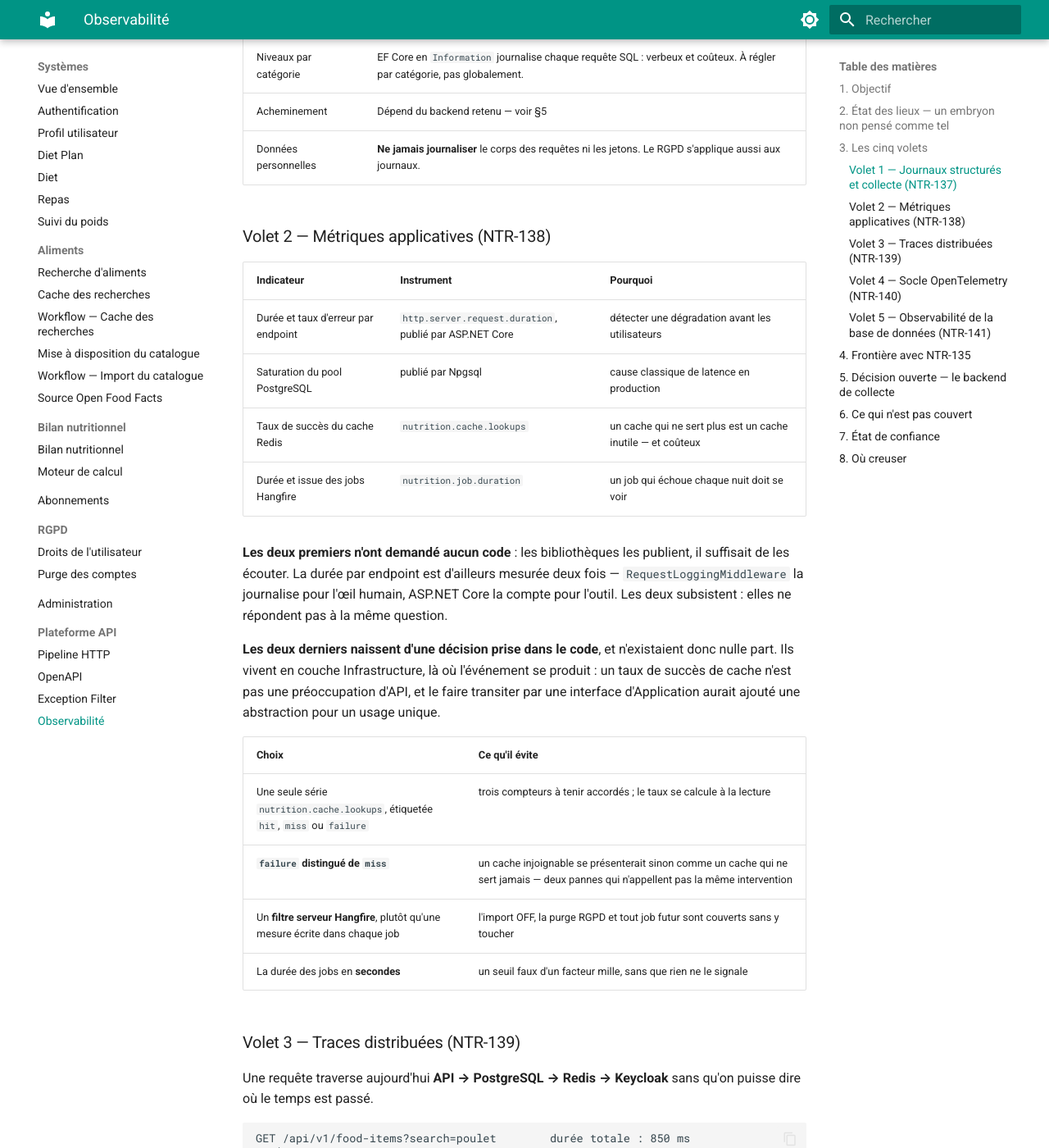
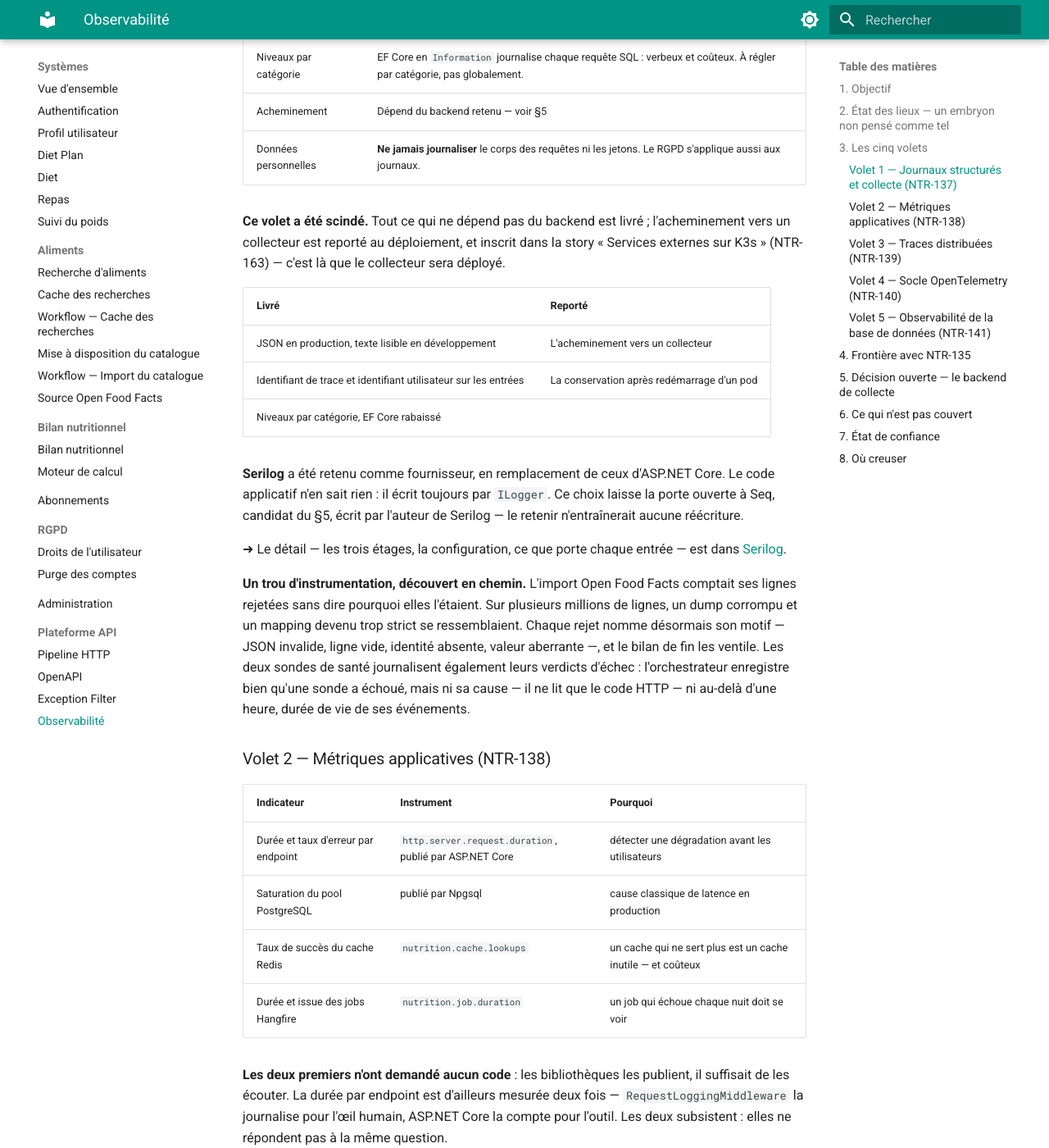
Before and after one commit to MGNetworking/docs-nutrition, an MkDocs documentation site: the page built from pages/backend/systemes/plateforme/observabilite.md, in a window 1280 px wide and 1400 px high, scrolled down 1742 px. Shown: the whole window at 82% size. Built offline with MkDocs 1.6.1 and Material for MkDocs 9.7.7, drawn with Linux system fonts in a browser that asks for light colours; some of the changed text lies outside the part shown.

Commit message:
docs(observabilite): fiche Serilog et volet 1 scinde #NTR-137
briques/serilog.md : fiche neuve, publiee dans la navigation. Elle pose les trois
etages — ILogger reste l abstraction, Serilog occupe l etage fournisseur, les
sinks sont les destinations — sans quoi le choix entre ASP.NET Core et Serilog
parait etre une alternative, alors que les deux n occupent pas le meme etage.
Elle dit aussi ce qui a ete ecarte : le sink fichier avec rotation, qui
survivrait au redemarrage d un pod mais va contre la pratique etablie sous
Kubernetes et n en rend pas les journaux requetables.

observabilite.md : le volet 1 est scinde, avec ce qui est livre et ce qui est
reporte. Le paragraphe 5 explique desormais pourquoi la decision du backend ne
peut pas etre prise aujourd hui — deux de ses trois criteres supposent une
production qui tourne, laquelle attend un VPS non loue — et ce que les choix deja
faits impliquent pour elle. Le volet 4 est corrige : ce n est plus le logger d
ASP.NET Core qui ecrit sur la console, mais Serilog.

L etat de confiance gagne trois lignes verifiees et trois reserves : la portee
UserId n est eprouvee par aucun test, faute de code journalisant en aval du
middleware ; la journalisation des sondes non plus ; le format JSON de production
n a jamais ete observe.

Les comptes passent de 773 a 780 tests — 626 au niveau 1, 115 au niveau 2.

Co-Authored-By: Claude Opus 5 <noreply@anthropic.com>

```diff
--- a/mkdocs.yml
+++ b/mkdocs.yml
@@ -139,6 +139,7 @@ nav:
     - Environnement local: backend/briques/environnement-local.md
     - Redis: backend/briques/redis.md
     - Hangfire: backend/briques/hangfire.md
+    - Serilog: backend/briques/serilog.md
     - Keycloak Admin: backend/briques/keycloak-admin.md
     - Stripe: backend/briques/stripe.md
     - Publication de la documentation: backend/briques/publication-docs.md
--- a/pages/backend/systemes/plateforme/observabilite.md
+++ b/pages/backend/systemes/plateforme/observabilite.md
@@ -54,6 +54,31 @@ Passer d'une sortie console non structurée à des journaux exploitables et cons
 | Niveaux par catégorie | EF Core en `Information` journalise chaque requête SQL : verbeux et coûteux. À régler par catégorie, pas globalement. |
 | Acheminement | Dépend du backend retenu — voir §5 |
 | Données personnelles | **Ne jamais journaliser** le corps des requêtes ni les jetons. Le RGPD s'applique aussi aux journaux. |
+
+**Ce volet a été scindé.** Tout ce qui ne dépend pas du backend est livré ; l'acheminement vers un
+collecteur est reporté au déploiement, et inscrit dans la story « Services externes sur K3s »
+(NTR-163) — c'est là que le collecteur sera déployé.
+
+| Livré | Reporté |
+|---|---|
+| JSON en production, texte lisible en développement | L'acheminement vers un collecteur |
+| Identifiant de trace et identifiant utilisateur sur les entrées | La conservation après redémarrage d'un pod |
+| Niveaux par catégorie, EF Core rabaissé | |
+
+**Serilog** a été retenu comme fournisseur, en remplacement de ceux d'ASP.NET Core. Le code
+applicatif n'en sait rien : il écrit toujours par `ILogger`. Ce choix laisse la porte ouverte à Seq,
+candidat du §5, écrit par l'auteur de Serilog — le retenir n'entraînerait aucune réécriture.
+
+➜ Le détail — les trois étages, la configuration, ce que porte chaque entrée — est dans
+[Serilog](../../briques/serilog.md).
+
+**Un trou d'instrumentation, découvert en chemin.** L'import Open Food Facts comptait ses lignes
+rejetées sans dire pourquoi elles l'étaient. Sur plusieurs millions de lignes, un dump corrompu et
+un mapping devenu trop strict se ressemblaient. Chaque rejet nomme désormais son motif — JSON
+invalide, ligne vide, identité absente, valeur aberrante —, et le bilan de fin les ventile. Les deux
+sondes de santé journalisent également leurs verdicts d'échec : l'orchestrateur enregistre bien
+qu'une sonde a échoué, mais ni sa cause — il ne lit que le code HTTP — ni au-delà d'une heure, durée
+de vie de ses événements.
 
 ### Volet 2 — Métriques applicatives (NTR-138)
 
@@ -143,8 +168,7 @@ distinguera une mesure de production d'une mesure de recette une fois collectée
 
 Deux choix méritent d'être connus. Les **sondes de santé sont exclues des traces** — le kubelet les
 interroge en continu et noierait tout le reste sous leur volume. Les **journaux n'ont pas de sortie
-console** : le logger d'ASP.NET Core écrit déjà là, les doubler rendrait la console illisible ; leur
-format et leur enrichissement relèvent de NTR-137.
+console par ce chemin** : c'est Serilog qui écrit là, les doubler rendrait la console illisible.
 
 ### Volet 5 — Observabilité de la base de données (NTR-141)
 
@@ -178,6 +202,20 @@ NTR-135 est autonome : il ne dépend pas de cet epic et ne doit pas l'attendre.
 **Critères pour trancher :** volume de journaux attendu, temps d'exploitation acceptable sur le VPS,
 et sensibilité des données qui transiteraient par un tiers.
 
+**Deux des trois critères supposent une production qui tourne**, laquelle dépend d'un VPS non encore
+loué. Attendre cette décision pour avancer revenait donc à attendre le VPS : c'est la raison pour
+laquelle le volet 1 a été scindé plutôt que suspendu.
+
+**Ce que les choix déjà faits impliquent pour cette décision :**
+
+| Signal | Conséquence |
+|---|---|
+| Les mesures sortent en **OTLP**, protocole standard | les trois candidats le consomment indifféremment — aucun n'est favorisé |
+| Les journaux passent par **Serilog** | retenir Seq n'entraînerait aucune réécriture : les deux ont le même auteur, et le sink s'ajoute par configuration |
+
+Autrement dit, Seq est devenu un peu moins coûteux que les deux autres, sans que la décision soit
+prise pour autant.
+
 > Une fois la décision prise, l'inscrire dans le tableau des décisions d'architecture de
 > `CLAUDE.md`, au même titre que docker-compose ou K3s.
 
@@ -197,8 +235,12 @@ et sensibilité des données qui transiteraient par un tiers.
 | ✅ | Le socle OpenTelemetry est enregistré et porte l'identité du service — quatre cas de niveau 2 (NTR-140) |
 | ✅ | Le compteur du cache distingue succès, défaut et panne, et la durée des jobs est enregistrée en secondes avec son issue — neuf cas de niveau 1 (NTR-138) |
 | ✅ | L'arbre d'une requête réelle et la jonction par le `traceId` — deux cas de niveau 3 contre PostgreSQL et Redis (NTR-139) |
+| ✅ | Serilog est le fournisseur actif et ses entrées portent l'identifiant de trace — deux cas de niveau 2 (NTR-137) |
+| ✅ | Le motif de chaque rejet de l'import Open Food Facts — cinq cas de niveau 1 (NTR-137) |
 | ⚠️ | Le **filtre Hangfire** n'est éprouvé qu'indirectement : aucun test ne fait exécuter un vrai job pour vérifier qu'il mesure |
+| ⚠️ | La portée `UserId` des journaux **n'est pas éprouvée** : aucun code en aval du middleware ne journalise, il n'y a donc aucune entrée sur laquelle la vérifier |
 | ⚠️ | Les **métriques** n'ont été constatées qu'à la source : aucune n'a encore atteint un collecteur |
+| ⚠️ | La journalisation des sondes de santé n'est **pas couverte par un test** |
 | ⚠️ | `RequestLoggingMiddleware` et `JobMonitoringService` produisent de la donnée exploitable — vérifié par tests, mais rien ne la collecte |
 | ❌ | Journaux structurés, supervision de la base |
 | ❌ | Conservation des journaux après redémarrage d'un pod |
```
Also changed, not shown: pages/backend/briques/serilog.md (added, +94 -0 lines), pages/backend/qualite/niveaux-de-tests.md (+1 -1 lines), pages/backend/qualite/tests-niveau-3.md (+4 -3 lines).
